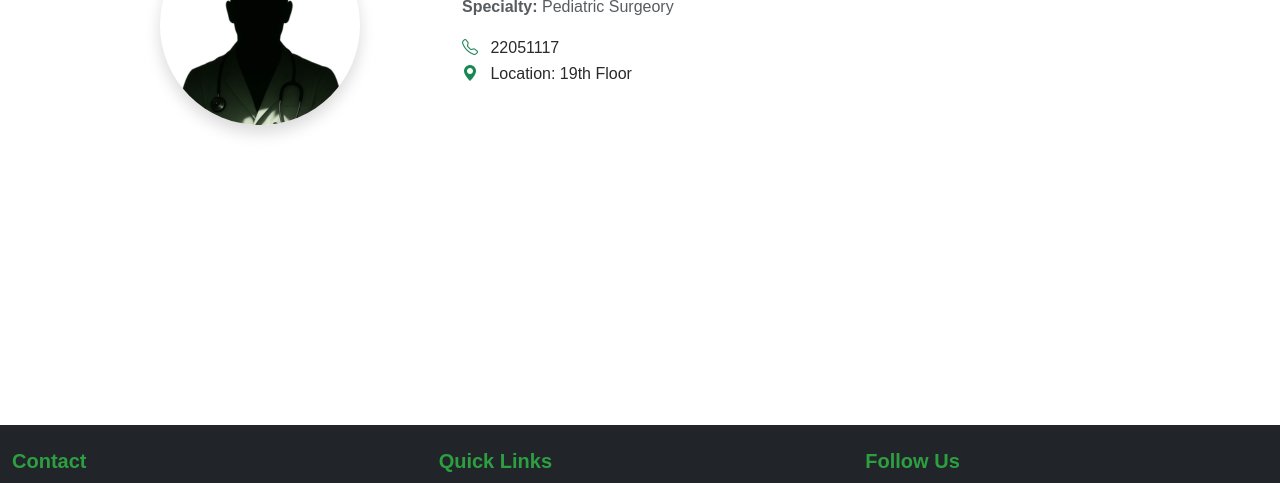
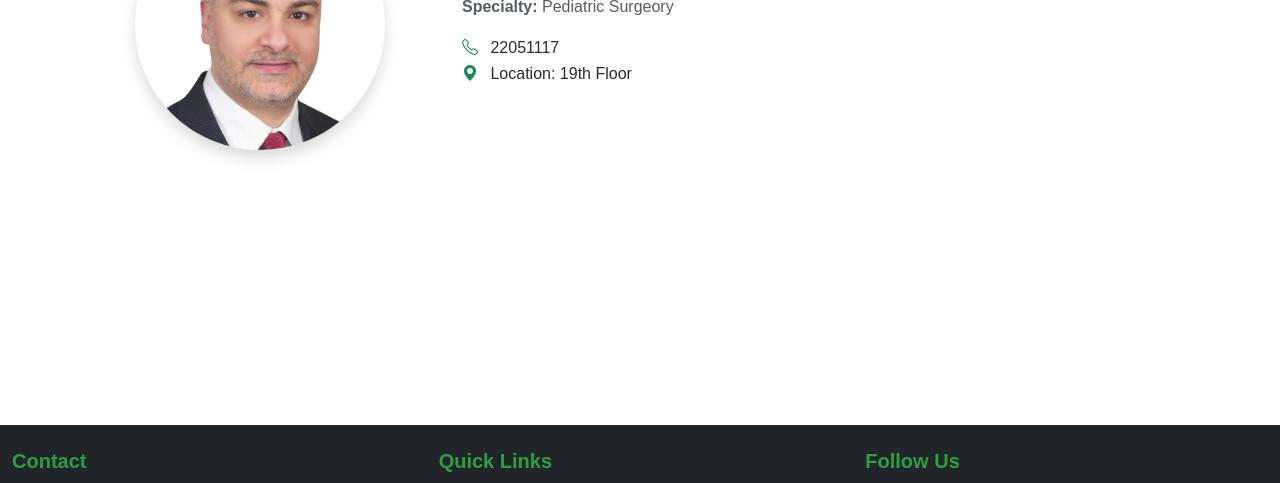
Before and after one commit to beyondlimitkw/clovertower, a plain HTML site: page doctor-pages/dr-abdullah-aldahham.html in a window 1280 px wide. Shown: the part 375-858 px from the top of the page. Drawn offline with nearby package versions, Linux system fonts and the light colour scheme.

Commit message:
added abdullah aldaham image.

```diff
--- a/doctor-pages/dr-abdullah-aldahham.html
+++ b/doctor-pages/dr-abdullah-aldahham.html
@@ -17,7 +17,7 @@
   <div class="container">
     <div class="row g-4 align-items-center justify-content-center text-center text-md-start">
       <div class="col-md-4 text-center">
-        <img src="../assets/images/doctors-&-clinics/placeholder-doctor_m.png" alt="Dr. Abdullah Aldahham" class="img-fluid rounded-circle shadow" style="max-width: 250px;">
+        <img src="../assets/images/doctors-&-clinics/dr.abdullah-aldahham.png" alt="Dr. Abdullah Aldahham" class="img-fluid rounded-circle shadow" style="max-width: 250px;">
       </div>
       <div class="col-md-8">
         <h2 class="fw-bold text-green">Dr. Abdullah Aldahham</h2>
```
Also changed, not shown: assets/components/doctor-cards.html (+1 -1 lines), assets/images/doctors-&-clinics/dr.abdullah-aldahham.png (added).
